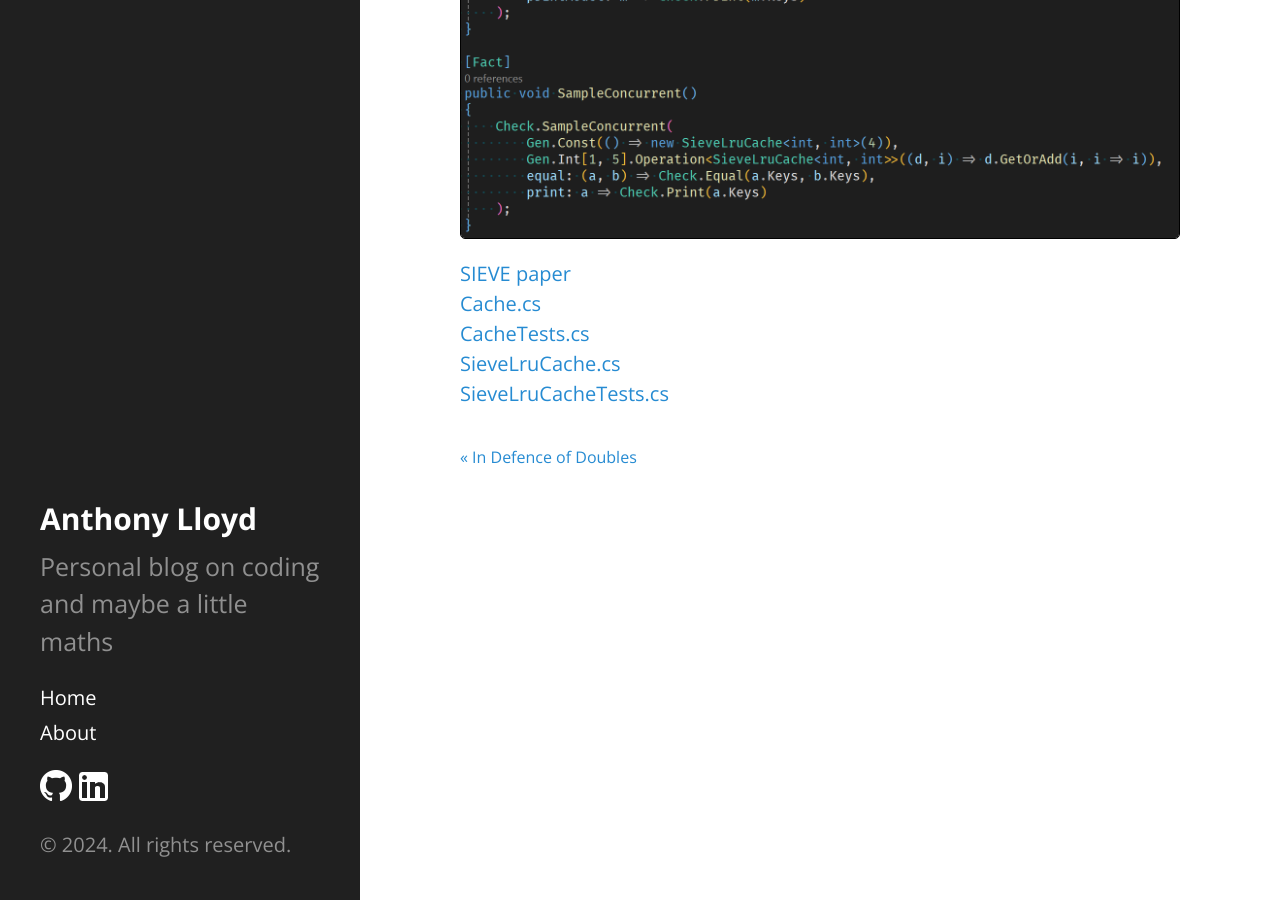
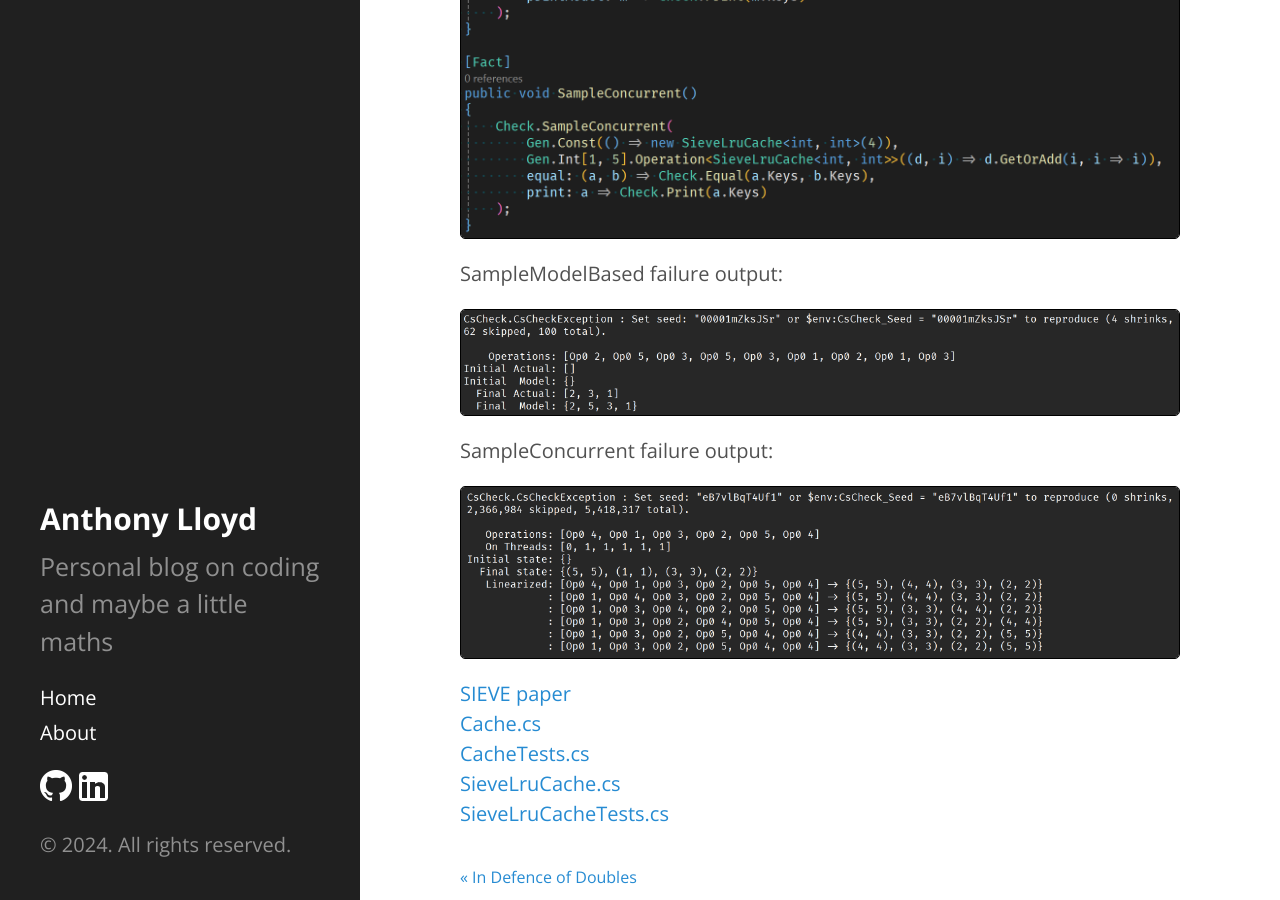
Before and after one commit to AnthonyLloyd/AnthonyLloyd.github.io, a Jekyll site: the page built from _posts/2024-02-20-sieve.html, in a window 1280 px wide and 900 px high, scrolled down 2326 px. Built offline with Jekyll 4.4.1, drawn with Linux system fonts in a browser that asks for light colours; some web fonts are replaced; comment, search, counter and statistics services are not loaded.

Commit message:
add SIEVE

```diff
--- a/_posts/2024-02-20-sieve.html
+++ b/_posts/2024-02-20-sieve.html
@@ -27,6 +27,10 @@ After a lot of experimenting, it became clear that the best way to satisfy these
 
 <img style="border:1px solid black" src="/{{site.baseurl}}public/sieve/GetOrAddAtomicAsync_SampleConcurrent.png" title="GetOrAddAtomicAsync_SampleConcurrent"/>
 <img style="border:1px solid black" src="/{{site.baseurl}}public/sieve/SieveLruCache_Tests.png" title="SieveLruCache Tests"/>
+<p>SampleModelBased failure output:</p>
+<img style="border:1px solid black" src="/{{site.baseurl}}public/sieve/SampleModelBased.png" title="SampleModelBased Output"/>
+<p>SampleConcurrent failure output:</p>
+<img style="border:1px solid black" src="/{{site.baseurl}}public/sieve/SampleConcurrent.png" title="SampleConcurrent Output"/>
 
 <p>
 <a href="/{{site.baseurl}}public/sieve/nsdi24-SIEVE.pdf">SIEVE paper</a><br />
```
Also changed, not shown: public/sieve/SampleConcurrent.png (added), public/sieve/SampleModelBased.png (added).
